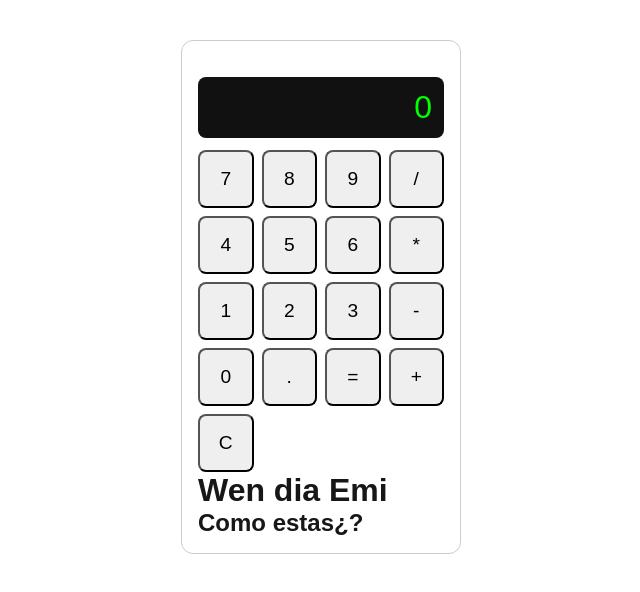
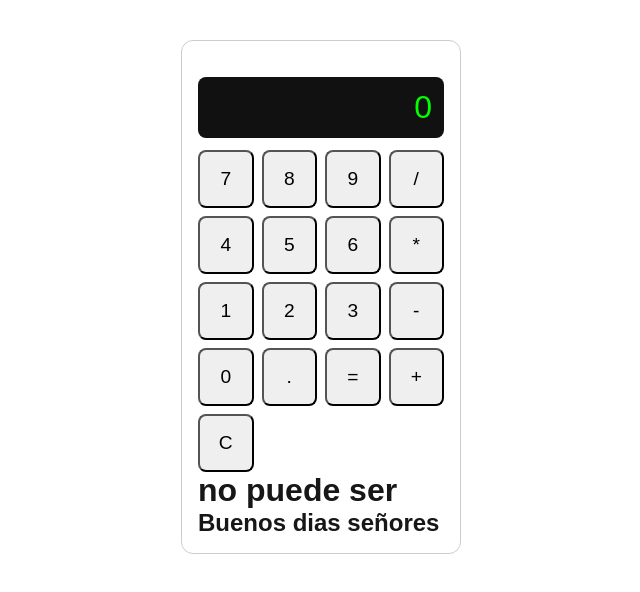
Before and after one commit to ELVISrodrigo123/ci-cd-calculator, a Next.js app: page / in a window 1280 px wide. Shown: the top 592 px of the page, without its empty margins (319-959 px from the left). Built offline with nearby package versions, Linux system fonts and the light colour scheme.

Commit message:
ci/cd deploy hol aseñores

```diff
--- a/src/pages/index.tsx
+++ b/src/pages/index.tsx
@@ -65,8 +65,8 @@ export default function Home() {
       <div style={{ maxWidth: 280, margin: "40px auto", padding: 16, border: "1px solid #ccc", borderRadius: 12 }}>
         <Display operation={operation} value={display} />
         <Keypad onPress={handlePress} />
-        <h1>Wen dia Emi</h1>
-        <h2>Como estas¿?</h2>
+        <h1>no puede ser </h1>
+        <h2>Buenos dias señores</h2>
       </div>
     </>
   );
```
